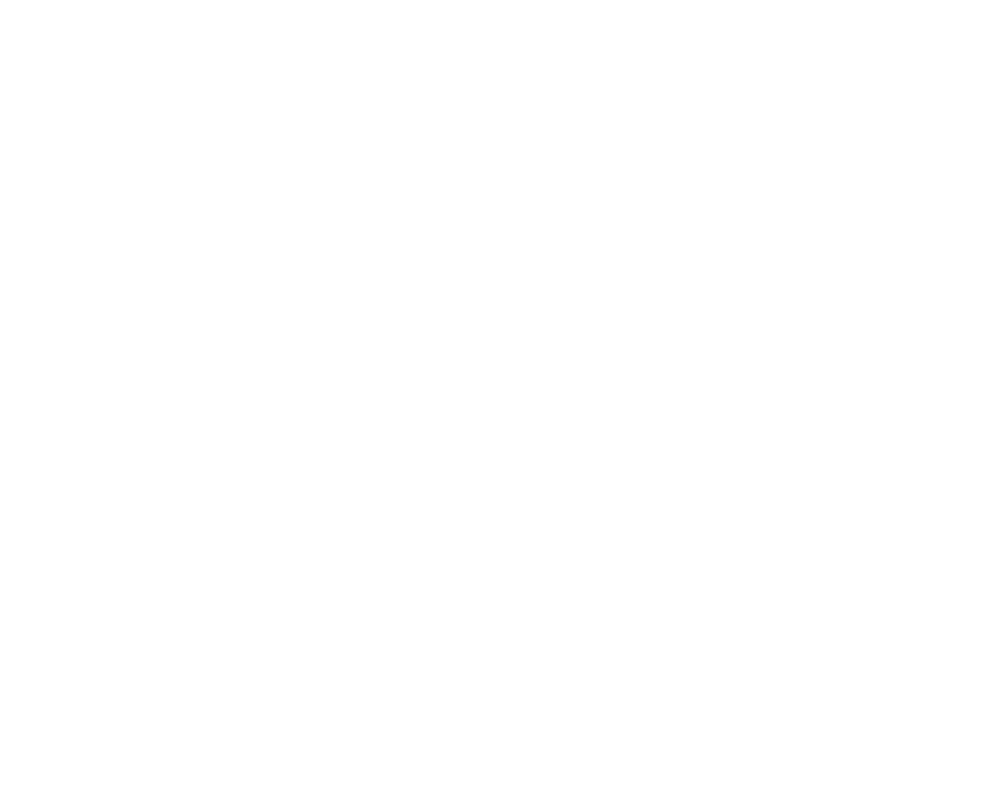
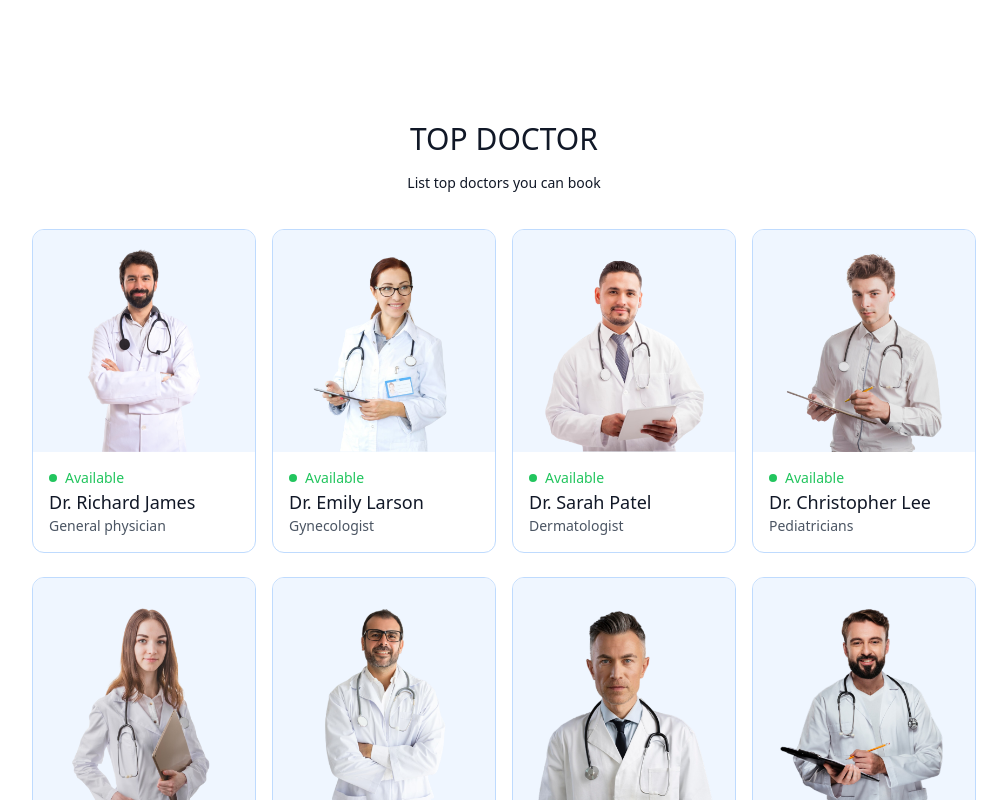
Before and after one commit to son93131-donga/Make-an-appointment, a React (Vite) app in the folder frontend/: page / in a window 1280 px wide. Shown: the part 1000-1800 px from the top of the page, without its empty margins (136-1143 px from the left). Before the commit the page ends 1057 px from the top, so only its background shows below. Built offline with nearby package versions, Linux system fonts and the light colour scheme.

Commit message:
top docto

```diff
--- /dev/null
+++ b/frontend/src/components/TopDoctors.jsx
@@ -0,0 +1,32 @@
+import React from 'react'
+import { doctors } from '../assets/assets'
+import { useNavigate } from 'react-router-dom'
+
+const TopDoctors = () => {
+
+    const navigate = useNavigate()
+
+  return (
+    <div className='flex flex-col items-center gap-4 my-16 text-gray-900 md:mx-10'>
+      <h1 className='text-3xl font-medium '>TOP DOCTOR </h1>
+      <p className='sm:w-1/3 text-center text-sm '>List top doctors you can book</p>
+      <div className='w-full grid grid-cols-auto gap-4 pt-5 gap-y-6 px-3 sm:px-0'>
+        {doctors.slice(0, 10).map((item, index)=>(
+            <div onClick={()=>navigate(`/appointment/${item._id}`)} className='border border-blue-200 rounded-xl overflow-hidden cursor-pointer hover:translate-y-[-10px] transition-all duration-500  ' key={index}>
+                <img className='bg-blue-50 ' src={item.image} alt="" />
+                <div className='p-4 '>
+                    <div className='flex items-center gap-2 text-sm text-center text-green-500  '>
+                        <p className='w-2 h-2 bg-green-500 rounded-full '></p><p>Available</p>
+                    </div>
+                    <p className='text-gray-900 text-lg font-medium '> {item.name} </p>
+                    <p className='text-gray-600 text-sm '> {item.speciality} </p>
+                </div>
+            </div>
+        ))}
+      </div>
+      <button className='bg-blue-50 text-gray-600 px-12 py-3 rounded-full mt-10 '>more</button>
+    </div>
+  )
+}
+
+export default TopDoctors
--- a/frontend/src/pages/Home.jsx
+++ b/frontend/src/pages/Home.jsx
@@ -1,6 +1,7 @@
 import React from 'react'
 import Header from '../components/Header';
 import SpecialityMenu from '../components/SpecialityMenu';
+import TopDoctors from '../components/TopDoctors';
 
 const Home = () => {
   console.log("Home rendered"); // ✅ Kiểm tra trong Console
@@ -8,6 +9,7 @@ const Home = () => {
     <div>
    <Header />
    <SpecialityMenu />
+   <TopDoctors />
     </div>
   )
 }
--- a/frontend/tailwind.config.js
+++ b/frontend/tailwind.config.js
@@ -1,14 +1,17 @@
 /** @type {import('tailwindcss').Config} */
 module.exports = {
   content: [
-    // "./index.html",
+    "./index.html",
     "./src/**/*.{js,ts,jsx,tsx}",
   ],
   theme: {
     extend: {
       colors:{
         'primary':'#5f6FFF'
-      }
+      },
+      gridTemplateColumns: {
+        'auto': 'repeat(auto-fill, minmax(200px, 1fr))'
+      },
     },
   },
   plugins: [],
```
